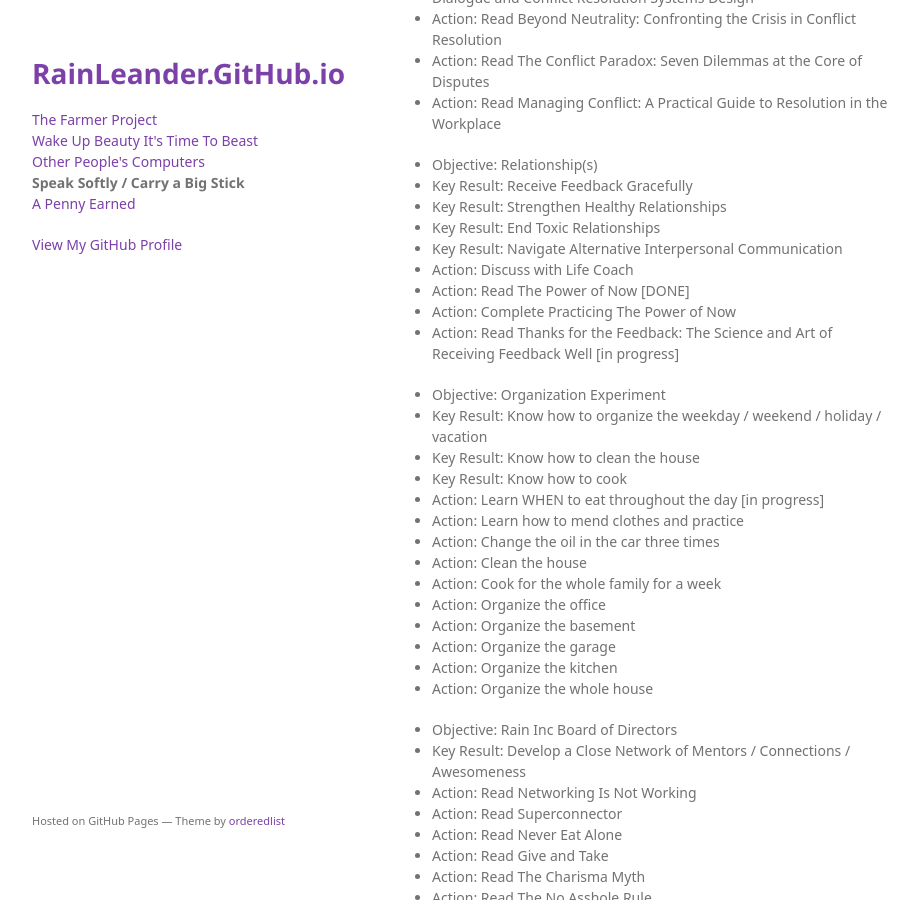
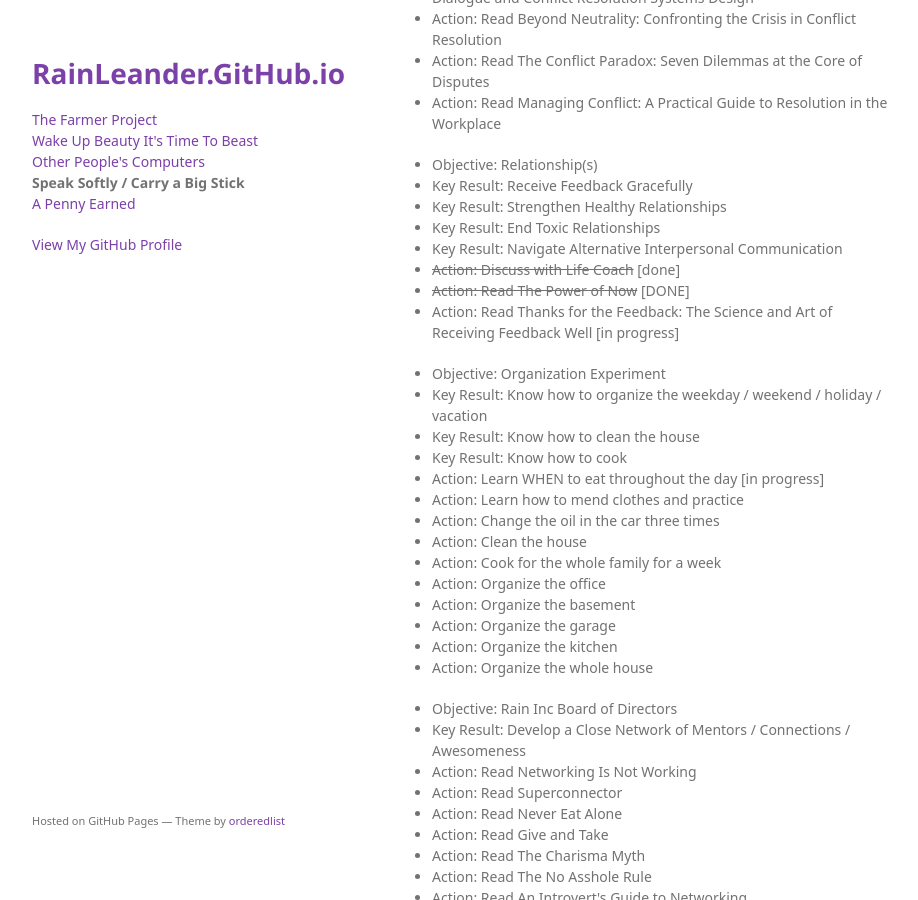
Before and after one commit to rainleander/rainleander.github.io, a Jekyll site: the page speak-softly.html, which Jekyll copies as it is, in a window 1280 px wide and 900 px high, scrolled down 1740 px. Shown: the whole window, without its empty margins (178-1096 px from the left). Built offline with Jekyll 4.4.1, drawn with Linux system fonts in a browser that asks for light colours; some web fonts are replaced.

Commit message:
Update speak-softly.html

```diff
--- a/speak-softly.html
+++ b/speak-softly.html
@@ -104,9 +104,8 @@
           <li>Key Result: Strengthen Healthy Relationships</li>
           <li>Key Result: End Toxic Relationships</li>
           <li>Key Result: Navigate Alternative Interpersonal Communication</li>
-          <li>Action: Discuss with Life Coach</li>
-          <li>Action: Read The Power of Now [DONE]</li>
-          <li>Action: Complete Practicing The Power of Now</li>
+          <li><strike>Action: Discuss with Life Coach</strike> [done]</li>
+          <li><strike>Action: Read The Power of Now</strike> [DONE]</li>
           <li>Action: Read Thanks for the Feedback: The Science and Art of Receiving Feedback Well [in progress]</li></ul>
 
         <ul><li>Objective: Organization Experiment</li>
```
